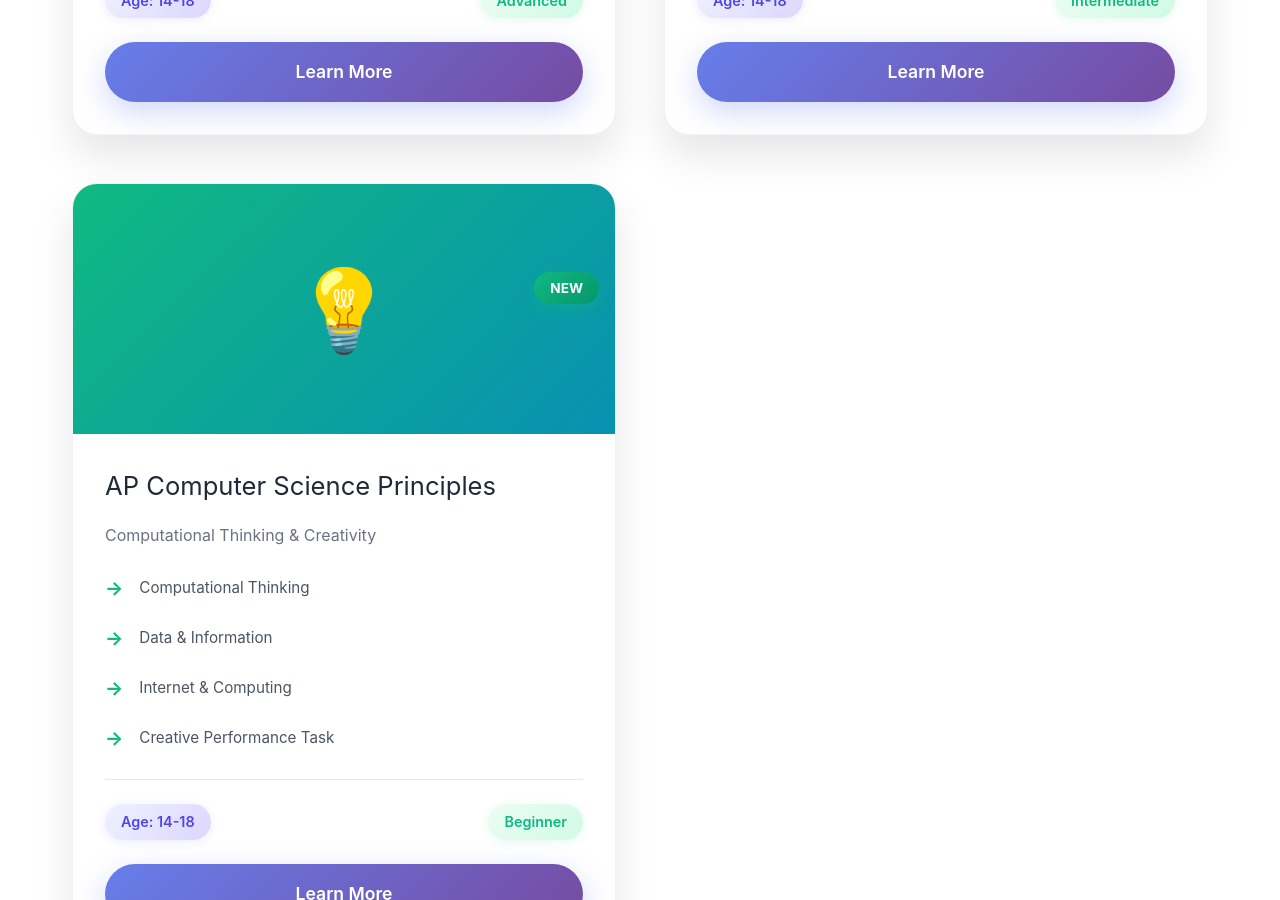
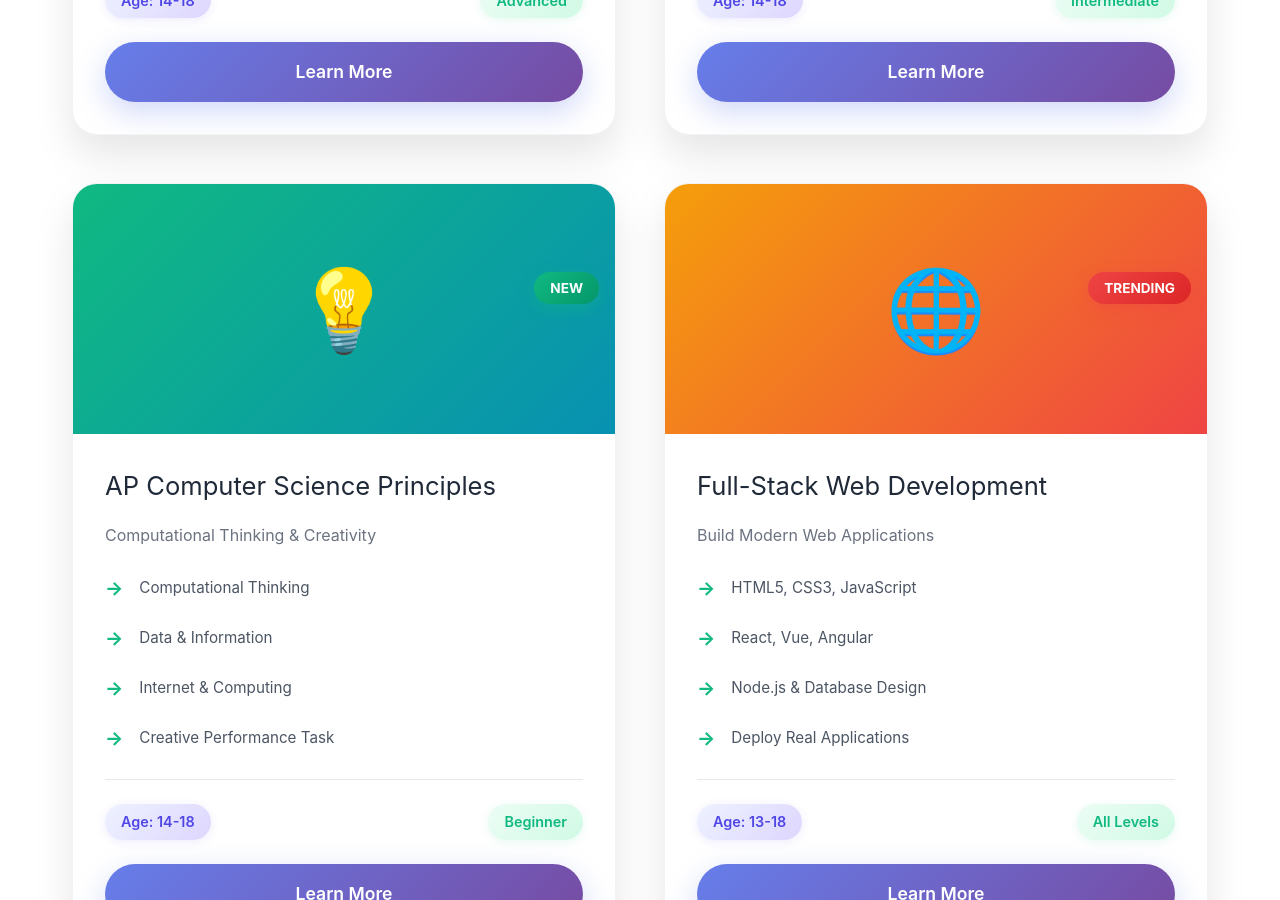
Before and after one commit to hangzhaosbu/aicoding, a Jekyll site: the page built from course.md, in a window 1280 px wide and 900 px high, scrolled down 4915 px. Built offline with Jekyll 4.4.1, drawn with Linux system fonts in a browser that asks for light colours.

Commit message:
Update course.md

```diff
--- a/course.md
+++ b/course.md
@@ -178,11 +178,13 @@ description_zh: 全方位编程课程，适合各个水平
     color: white;
     font-size: 1.3rem;
     margin-bottom: 0.5rem;
+    text-shadow: 0 2px 4px rgba(0, 0, 0, 0.3);
   }
 
   .step-description {
     font-size: 1rem;
-    color: rgba(255, 255, 255, 0.7);
+    color: rgba(255, 255, 255, 0.9);
+    text-shadow: 0 1px 3px rgba(0, 0, 0, 0.2);
   }
 
   /* Course Categories - Ultra Modern */
@@ -225,9 +227,34 @@ description_zh: 全方位编程课程，适合各个水平
   /* Course Grid - Premium Cards */
   .courses-grid {
     display: grid;
-    grid-template-columns: repeat(auto-fit, minmax(380px, 1fr));
+    grid-template-columns: repeat(3, 1fr);
     gap: 3rem;
     margin-top: 3rem;
+  }
+
+  .courses-grid-2x3 {
+    display: grid;
+    grid-template-columns: repeat(3, 1fr);
+    gap: 3rem;
+    margin-top: 3rem;
+  }
+
+  @media (max-width: 1400px) {
+    .courses-grid {
+      grid-template-columns: repeat(2, 1fr);
+    }
+    .courses-grid-2x3 {
+      grid-template-columns: repeat(2, 1fr);
+    }
+  }
+
+  @media (max-width: 768px) {
+    .courses-grid {
+      grid-template-columns: 1fr;
+    }
+    .courses-grid-2x3 {
+      grid-template-columns: 1fr;
+    }
   }
 
   .course-card {
@@ -476,6 +503,17 @@ description_zh: 全方位编程课程，适合各个水平
     font-size: 3rem;
     margin-bottom: 1rem;
     display: block;
+    animation: float 4s ease-in-out infinite;
+  }
+
+  .kaggle-logo {
+    display: inline-block;
+    font-family: 'Arial Black', sans-serif;
+    font-weight: 900;
+    font-size: 3.5rem;
+    color: #20BEFF;
+    text-shadow: 0 2px 10px rgba(32, 190, 255, 0.4);
+    margin-bottom: 1rem;
     animation: float 4s ease-in-out infinite;
   }
 
@@ -840,7 +878,7 @@ description_zh: 全方位编程课程，适合各个水平
     </p>
   </div>
 
-  <div class="courses-grid">
+  <div class="courses-grid-2x3">
     <!-- Data Structures -->
     <div class="course-card">
       <div class="course-image" style="background: linear-gradient(135deg, #06B6D4 0%, #3B82F6 100%);">
@@ -1097,6 +1135,61 @@ description_zh: 全方位编程课程，适合各个水平
         </a>
       </div>
     </div>
+
+    <!-- Web Development - New Course -->
+    <div class="course-card">
+      <div class="course-image" style="background: linear-gradient(135deg, #F59E0B 0%, #EF4444 100%);">
+        <div class="badge-container">
+          <span class="popular-badge">
+            <span class="en-content">TRENDING</span>
+            <span class="zh-content">趋势</span>
+          </span>
+        </div>
+        🌐
+      </div>
+      <div class="course-content">
+        <h3 class="course-title">
+          <span class="en-content">Full-Stack Web Development</span>
+          <span class="zh-content">全栈网页开发</span>
+        </h3>
+        <p class="course-subtitle">
+          <span class="en-content">Build Modern Web Applications</span>
+          <span class="zh-content">构建现代网页应用</span>
+        </p>
+        <ul class="course-features">
+          <li>
+            <span class="en-content">HTML5, CSS3, JavaScript</span>
+            <span class="zh-content">HTML5, CSS3, JavaScript</span>
+          </li>
+          <li>
+            <span class="en-content">React, Vue, Angular</span>
+            <span class="zh-content">React, Vue, Angular</span>
+          </li>
+          <li>
+            <span class="en-content">Node.js & Database Design</span>
+            <span class="zh-content">Node.js与数据库设计</span>
+          </li>
+          <li>
+            <span class="en-content">Deploy Real Applications</span>
+            <span class="zh-content">部署真实应用</span>
+          </li>
+        </ul>
+        <div class="course-footer">
+          <span class="age-tag">
+            <span class="en-content">Age: 13-18</span>
+            <span class="zh-content">年龄: 13-18</span>
+          </span>
+          <span class="level-tag">
+            <span class="en-content">All Levels</span>
+            <span class="zh-content">所有级别</span>
+          </span>
+        </div>
+        <a href="./webdev.html" class="enroll-btn">
+          <span class="en-content">Learn More</span>
+          <span class="zh-content">了解更多</span>
+        </a>
+      </div>
+    </div>
   </div>
 </div>
 
@@ -1144,7 +1237,7 @@ description_zh: 全方位编程课程，适合各个水平
 
     <!-- Kaggle -->
     <div class="competition-card">
-      <span class="competition-icon">📊</span>
+      <span class="kaggle-logo">K</span>
       <h3 class="competition-name">Kaggle</h3>
       <p class="competition-desc">
         <span class="en-content">Data Science Competitions</span>
```
